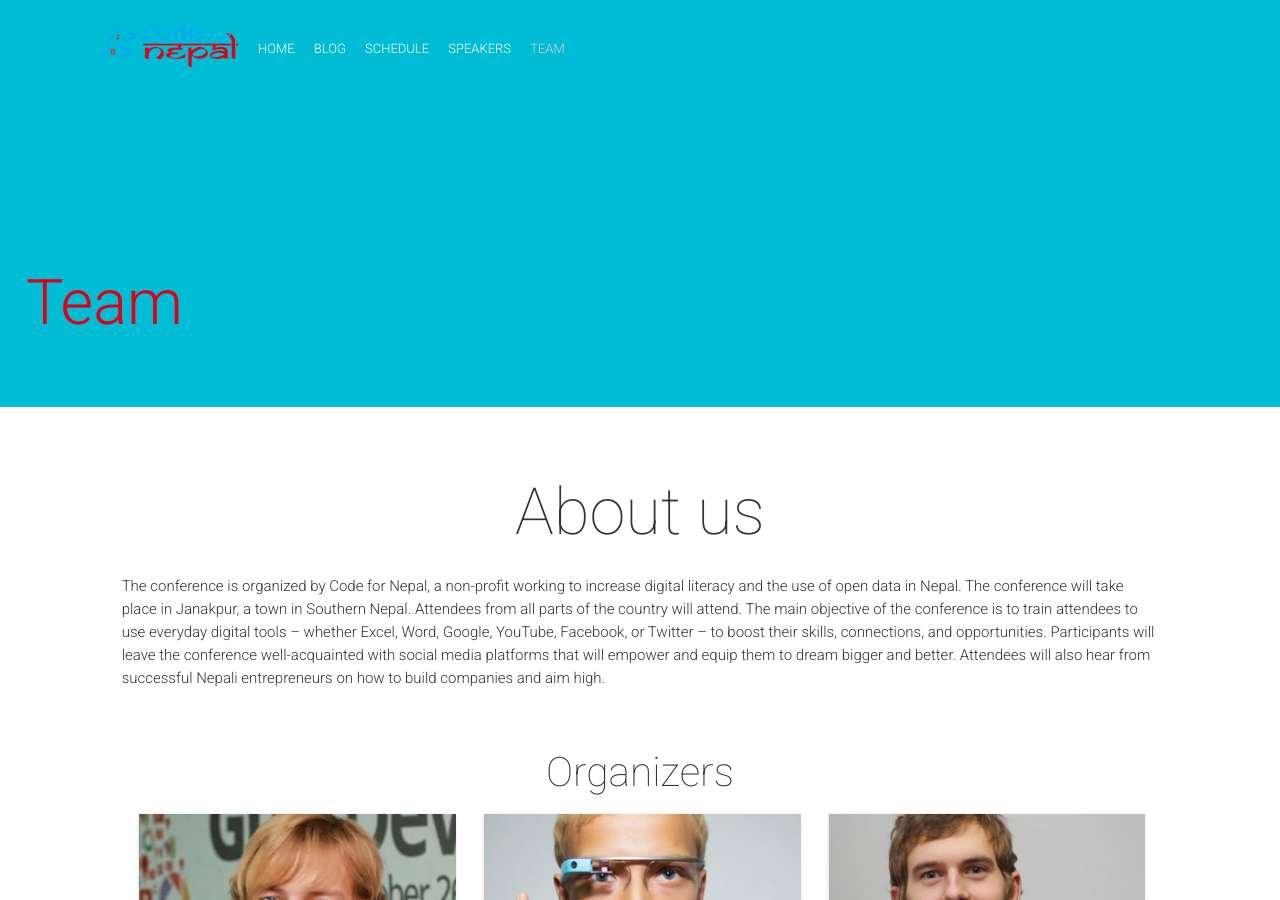
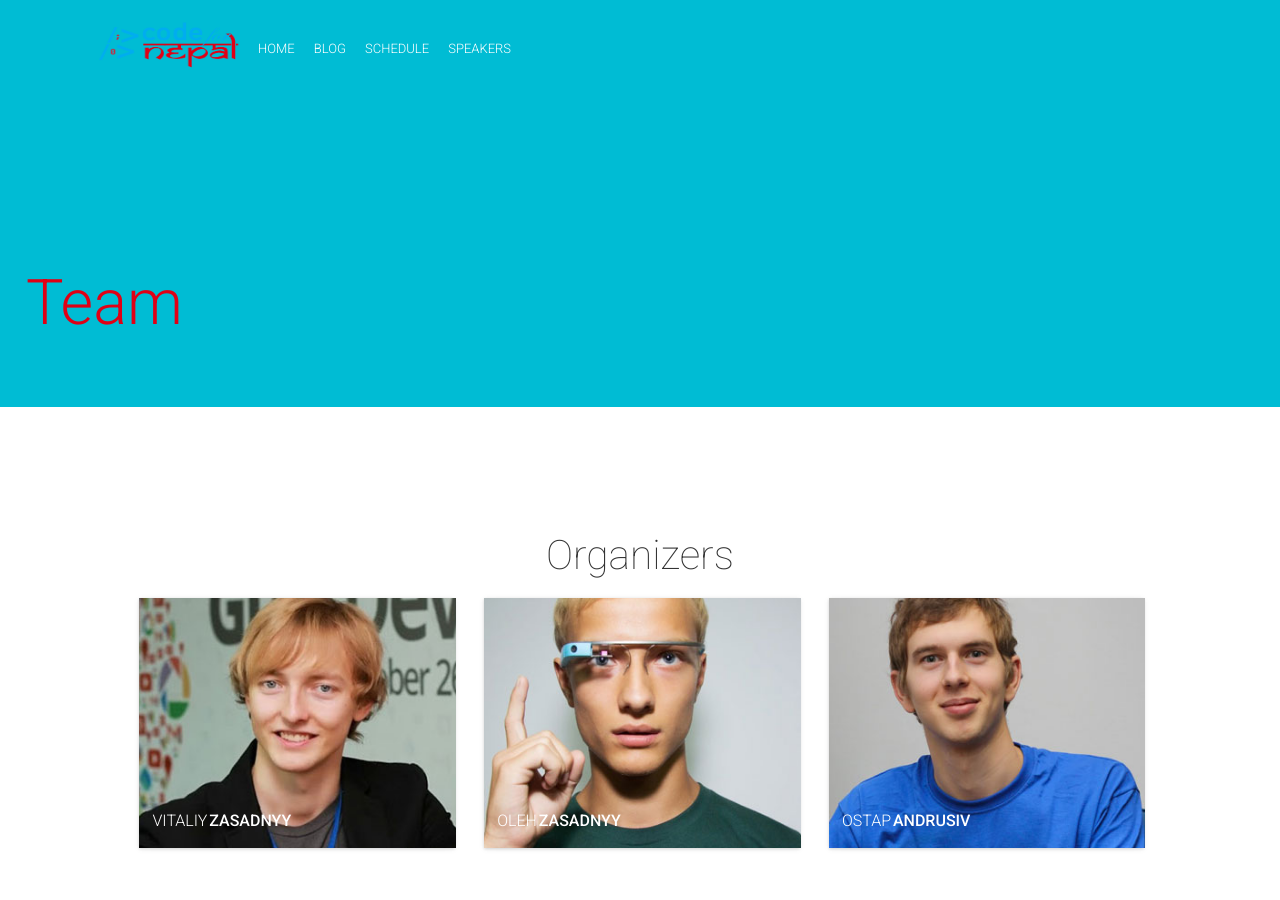
Before and after one commit to ravinepal/visitjanakpur, a Jekyll site: the page built from team.html, in a window 1280 px wide and 900 px high. Built offline with Jekyll 4.4.1, drawn with Linux system fonts in a browser that asks for light colours; nearby versions of some CDN libraries; comment, search, counter and statistics services are not loaded; some of the changed lines change nothing that is shown.

Commit message:
Update _config.yml
temporary  removal of team section.

```diff
--- a/_config.yml
+++ b/_config.yml
@@ -46,7 +46,7 @@ navigationLinks:
  - {permalink: "/blog/", text: "Blog"}
  - {permalink: "/schedule/", text: "Schedule"}
  - {permalink: "/speakers/", text: "Speakers"}
- - {permalink: "/team/", text: "Team"}
+ # - {permalink: "/team/", text: "Team"}
 bottomNavigationLinks:
  - {link: "https://docs.google.com/forms/d/e/1FAIpQLSe392Mpc9mD122R2V0r2jyIL3M5QaKCKU-RceqkviASRbaExw/viewform?c=0&w=1", text: "Become a speaker"}
 rightNavigationButtons:
@@ -203,8 +203,8 @@ discusShortName: "devfestua"
 showSessions: true
 
 # Team Block
-teamBlockTitle: "About us"
-aboutUs: "The conference is organized by Code for Nepal, a non-profit working to increase digital literacy and the use of open data in Nepal. The conference will take place in Janakpur, a town in Southern Nepal. Attendees from all parts of the country will attend. The main objective of the conference is to train attendees to use everyday digital tools – whether Excel, Word, Google, YouTube, Facebook, or Twitter – to boost their skills, connections, and opportunities. Participants will leave the conference well-acquainted with social media platforms that will empower and equip them to dream bigger and better. Attendees will also hear from successful Nepali entrepreneurs on how to build companies and aim high."
+# teamBlockTitle: "About us"
+# aboutUs: "The conference is organized by Code for Nepal, a non-profit working to increase digital literacy and the use of open data in Nepal. The conference will take place in Janakpur, a town in Southern Nepal. Attendees from all parts of the country will attend. The main objective of the conference is to train attendees to use everyday digital tools – whether Excel, Word, Google, YouTube, Facebook, or Twitter – to boost their skills, connections, and opportunities. Participants will leave the conference well-acquainted with social media platforms that will empower and equip them to dream bigger and better. Attendees will also hear from successful Nepali entrepreneurs on how to build companies and aim high."
 
 # Logistics Find Way Block
 findWayTitle: "Find your way here"
```
